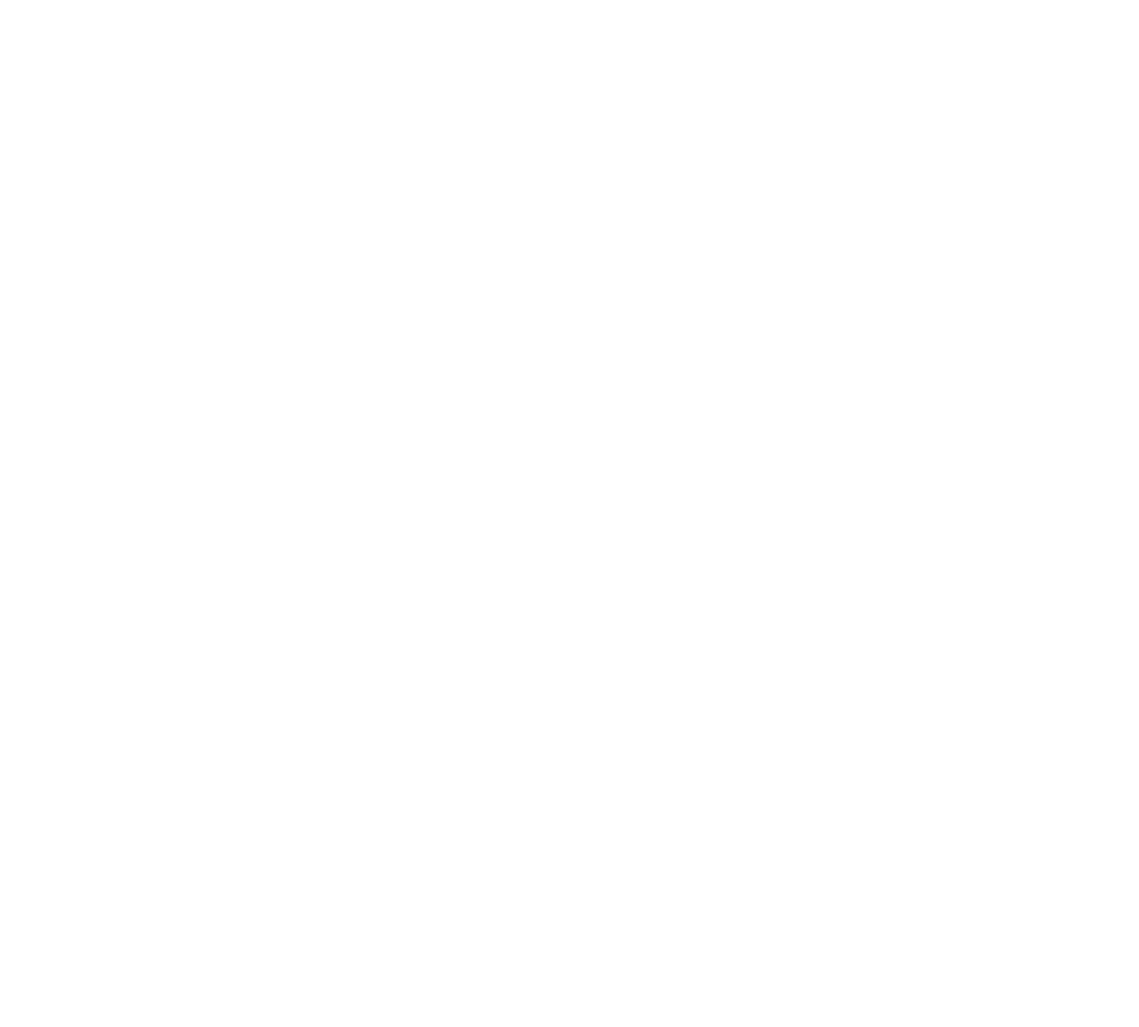
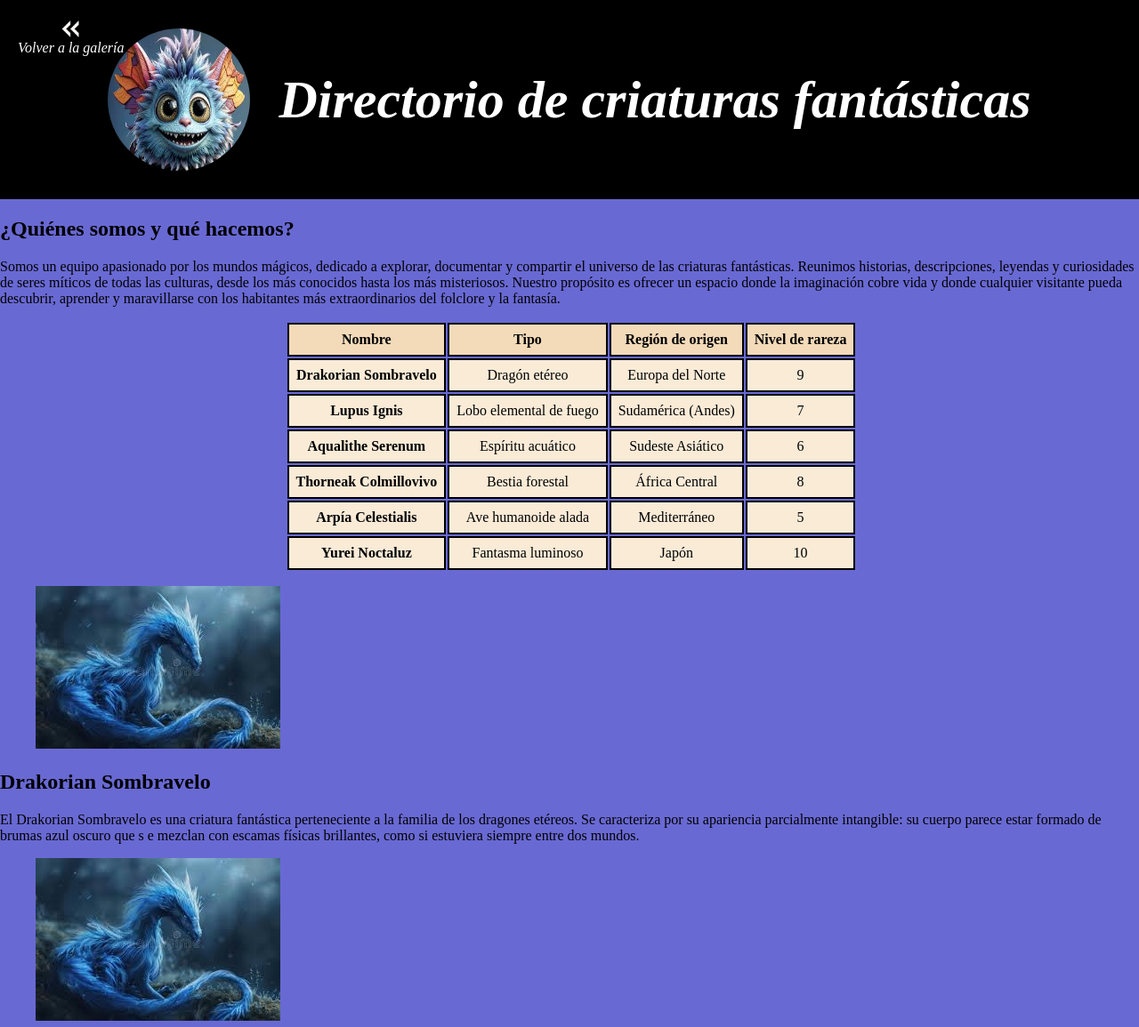
Before and after one commit to CarlosDcastano/Galeria-de-paginas, a plain HTML site: page pages/criaturas_fantast.html in a window 1280 px wide. Shown: the top 1155 px of the page at 89% size. Before the commit the page ends 800 px from the top, so only its background shows below. Drawn offline with Linux system fonts and the light colour scheme.

Commit message:
Trabajando en criaturas

```diff
--- a/CSS/criatura_fantast.css
+++ b/CSS/criatura_fantast.css
@@ -0,0 +1,73 @@
+
+
+header {
+    position: relative; /* para que su contenido absoluto se ancle aquí */
+}
+
+#volver {
+    flex-direction: column;
+    position: absolute;
+    top: 20px;    /* ajusta según tu diseño */
+    left: 20px;   /* ajusta según tu diseño */
+    text-decoration: none;
+    display: flex;
+    align-items: center;
+}
+
+#volver:hover {
+    transform: scale(1.2);
+    transition: transform 0.3s;
+}
+
+.boton-volver {
+    width: 4rem;
+    height: auto;
+}
+
+#volver span {
+    font-size: 1rem;
+    color:white;
+}
+
+header {
+    height: 10rem;
+}
+
+header img {
+    height: 10rem;
+}
+
+
+main {
+    background-color: rgb(105, 105, 212)
+}
+
+#tabla-criaturas {
+    display: flex;
+    justify-content: center;
+}
+
+
+#tabla-criaturas th, td{
+    background-color: rgb(243, 218, 185);
+    border: 2px solid black;
+    padding: 8px;
+    text-align: center;
+
+
+}
+
+#tabla-criaturas td  {
+    background-color: antiquewhite;
+
+
+
+}
+
+#tabla-criaturas td a {
+    color: black;
+    text-decoration: none;
+    text-overflow: none;
+    font-weight: bold;
+
+}
--- a/CSS/styles.css
+++ b/CSS/styles.css
@@ -8,7 +8,7 @@ body {
 header {
     padding: 2rem;
     background-color: black;
-    height: 10rem;
+    height: 20rem;
     color: white;
     display: flex;
     gap: 2rem;
@@ -42,6 +42,7 @@ body {
 
 main {
     flex: 1; /* ocupa todo el espacio disponible */
+    align-content: center;
 }
 
 
--- a/index.html
+++ b/index.html
@@ -5,6 +5,7 @@
     <meta name="viewport" content="width=device-width, initial-scale=1.0">
     <title>Galería de páginas</title>
     <link rel="stylesheet" href="./CSS/styles.css">
+    <link rel="icon" href="./img/logo_index.jpeg" type="favicon">
 </head>
 <body>
     <header>
--- a/pages/criaturas_fantast.html
+++ b/pages/criaturas_fantast.html
@@ -0,0 +1,229 @@
+<!DOCTYPE html>
+<html lang="en">
+<head>
+    <meta charset="UTF-8">
+    <meta name="viewport" content="width=device-width, initial-scale=1.0">
+    <title>Directorio de criaturas fantásticas</title>
+    <link rel="stylesheet" href="../CSS/styles.css">
+    <link rel="stylesheet" href="../CSS/criatura_fantast.css">
+
+</head>
+<body>
+
+    <header>
+        <a href="../index.html" id="volver">
+            <img src="../img/boton_volver.png" alt="Botón para volver" class="boton-volver">
+            <span>Volver a la galería</span>
+        </a>
+
+        <img src="../img/logo_cari_fantasticas.jpeg" alt="Logo de la página">
+        <h1>Directorio de criaturas fantásticas</h1>
+
+    </header>
+    <main>
+        <section id="seccion-intro">
+            <h2>¿Quiénes somos y qué hacemos?</h2>
+            <p>Somos un equipo apasionado por los mundos mágicos, dedicado a explorar,
+                documentar y compartir el universo de las criaturas fantásticas.
+                Reunimos historias, descripciones, leyendas y curiosidades de seres
+                míticos de todas las culturas, desde los más conocidos hasta los más
+                misteriosos. Nuestro propósito es ofrecer un espacio donde la
+                imaginación cobre vida y donde cualquier visitante pueda descubrir,
+                aprender y maravillarse con los habitantes más extraordinarios del
+                folclore y la fantasía.</p>
+        </section>
+
+        <section id="tabla-criaturas">
+            <table>
+                <table>
+                <thead>
+                  <tr>
+                    <th>Nombre</th>
+                    <th>Tipo</th>
+                    <th>Región de origen</th>
+                    <th>Nivel de rareza</th>
+                  </tr>
+                </thead>
+
+                <tbody>
+                  <tr>
+                    <td><a href="#">Drakorian Sombravelo</a></td>
+                    <td>Dragón etéreo</td>
+                    <td>Europa del Norte</td>
+                    <td>9</td>
+                  </tr>
+
+                  <tr>
+                    <td><a href="#">Lupus Ignis</a></td>
+                    <td>Lobo elemental de fuego</td>
+                    <td>Sudamérica (Andes)</td>
+                    <td>7</td>
+                  </tr>
+
+                  <tr>
+                    <td><a href="#">Aqualithe Serenum</a></td>
+                    <td>Espíritu acuático</td>
+                    <td>Sudeste Asiático</td>
+                    <td>6</td>
+                  </tr>
+
+                  <tr>
+                    <td><a href="#">Thorneak Colmillovivo</a></td>
+                    <td>Bestia forestal</td>
+                    <td>África Central</td>
+                    <td>8</td>
+                  </tr>
+
+                  <tr>
+                    <td><a href="#">Arpía Celestialis</a></td>
+                    <td>Ave humanoide alada</td>
+                    <td>Mediterráneo</td>
+                    <td>5</td>
+                  </tr>
+
+                  <tr>
+                    <td><a href="#">Yurei Noctaluz</a></td>
+                    <td>Fantasma luminoso</td>
+                    <td>Japón</td>
+                    <td>10</td>
+                  </tr>
+                </tbody>
+
+            </table>
+
+
+        </section>
+
+        <section id="seccion-criaturas">
+            <article>
+                <figure>
+                    <img src="../img/criaturas_Drakorian_Sombravelo.jpeg" alt="Drakorian Sombravelo">
+                </figure>
+
+                <div>
+                    <h2>Drakorian Sombravelo</h2>
+
+                    <p>
+                        El Drakorian Sombravelo es una criatura fantástica
+                        perteneciente a la familia de los dragones etéreos.
+                        Se caracteriza por su apariencia parcialmente intangible:
+                        su cuerpo parece estar formado de brumas azul oscuro que s
+                        e mezclan con escamas físicas brillantes, como si estuviera
+                        siempre entre dos mundos.
+                    </p>
+                </div>
+
+            </article>
+
+            <article>
+                <figure>
+                    <img src="../img/criaturas_Drakorian_Sombravelo.jpeg" alt="Drakorian Sombravelo">
+                </figure>
+
+                <div>
+                    <h2>Drakorian Sombravelo</h2>
+
+                    <p>
+                        El Drakorian Sombravelo es una criatura fantástica
+                        perteneciente a la familia de los dragones etéreos.
+                        Se caracteriza por su apariencia parcialmente intangible:
+                        su cuerpo parece estar formado de brumas azul oscuro que s
+                        e mezclan con escamas físicas brillantes, como si estuviera
+                        siempre entre dos mundos.
+                    </p>
+                </div>
+
+            </article>
+
+            <article>
+                <figure>
+                    <img src="../img/criaturas_Drakorian_Sombravelo.jpeg" alt="Drakorian Sombravelo">
+                </figure>
+
+                <div>
+                    <h2>Drakorian Sombravelo</h2>
+
+                    <p>
+                        El Drakorian Sombravelo es una criatura fantástica
+                        perteneciente a la familia de los dragones etéreos.
+                        Se caracteriza por su apariencia parcialmente intangible:
+                        su cuerpo parece estar formado de brumas azul oscuro que s
+                        e mezclan con escamas físicas brillantes, como si estuviera
+                        siempre entre dos mundos.
+                    </p>
+                </div>
+
+            </article>
+
+            <article>
+                <figure>
+                    <img src="../img/criaturas_Drakorian_Sombravelo.jpeg" alt="Drakorian Sombravelo">
+                </figure>
+
+                <div>
+                    <h2>Drakorian Sombravelo</h2>
+
+                    <p>
+                        El Drakorian Sombravelo es una criatura fantástica
+                        perteneciente a la familia de los dragones etéreos.
+                        Se caracteriza por su apariencia parcialmente intangible:
+                        su cuerpo parece estar formado de brumas azul oscuro que s
+                        e mezclan con escamas físicas brillantes, como si estuviera
+                        siempre entre dos mundos.
+                    </p>
+                </div>
+
+            </article>
+
+            <article>
+                <figure>
+                    <img src="../img/criaturas_Drakorian_Sombravelo.jpeg" alt="Drakorian Sombravelo">
+                </figure>
+
+                <div>
+                    <h2>Drakorian Sombravelo</h2>
+
+                    <p>
+                        El Drakorian Sombravelo es una criatura fantástica
+                        perteneciente a la familia de los dragones etéreos.
+                        Se caracteriza por su apariencia parcialmente intangible:
+                        su cuerpo parece estar formado de brumas azul oscuro que s
+                        e mezclan con escamas físicas brillantes, como si estuviera
+                        siempre entre dos mundos.
+                    </p>
+                </div>
+
+            </article>
+
+            <article>
+                <figure>
+                    <img src="../img/criaturas_Drakorian_Sombravelo.jpeg" alt="Drakorian Sombravelo">
+                </figure>
+
+                <div>
+                    <h2>Drakorian Sombravelo</h2>
+
+                    <p>
+                        El Drakorian Sombravelo es una criatura fantástica
+                        perteneciente a la familia de los dragones etéreos.
+                        Se caracteriza por su apariencia parcialmente intangible:
+                        su cuerpo parece estar formado de brumas azul oscuro que s
+                        e mezclan con escamas físicas brillantes, como si estuviera
+                        siempre entre dos mundos.
+                    </p>
+                </div>
+
+            </article>
+
+
+        </section>
+
+
+
+    </main>
+
+
+    <footer></footer>
+
+</body>
+</html>
```
Also changed, not shown: image.png (added), img/FLEXBOX.png (added), img/criaturas_Drakorian_Sombravelo.jpeg (added), img/criaturas_avehumanoide.jpeg (added), img/criaturas_bestia_forestal.jpeg (added), img/criaturas_espiritu_acuatico.jpeg (added), img/criaturas_fantasma_luminoso.jpeg (added), img/criaturas_lobo_fuego.jpeg (added), img/grid.png (added), img/grid2.png (added), img/grid3.png (added), img/grid4_gap_repeat.png (added), 1 other file.
